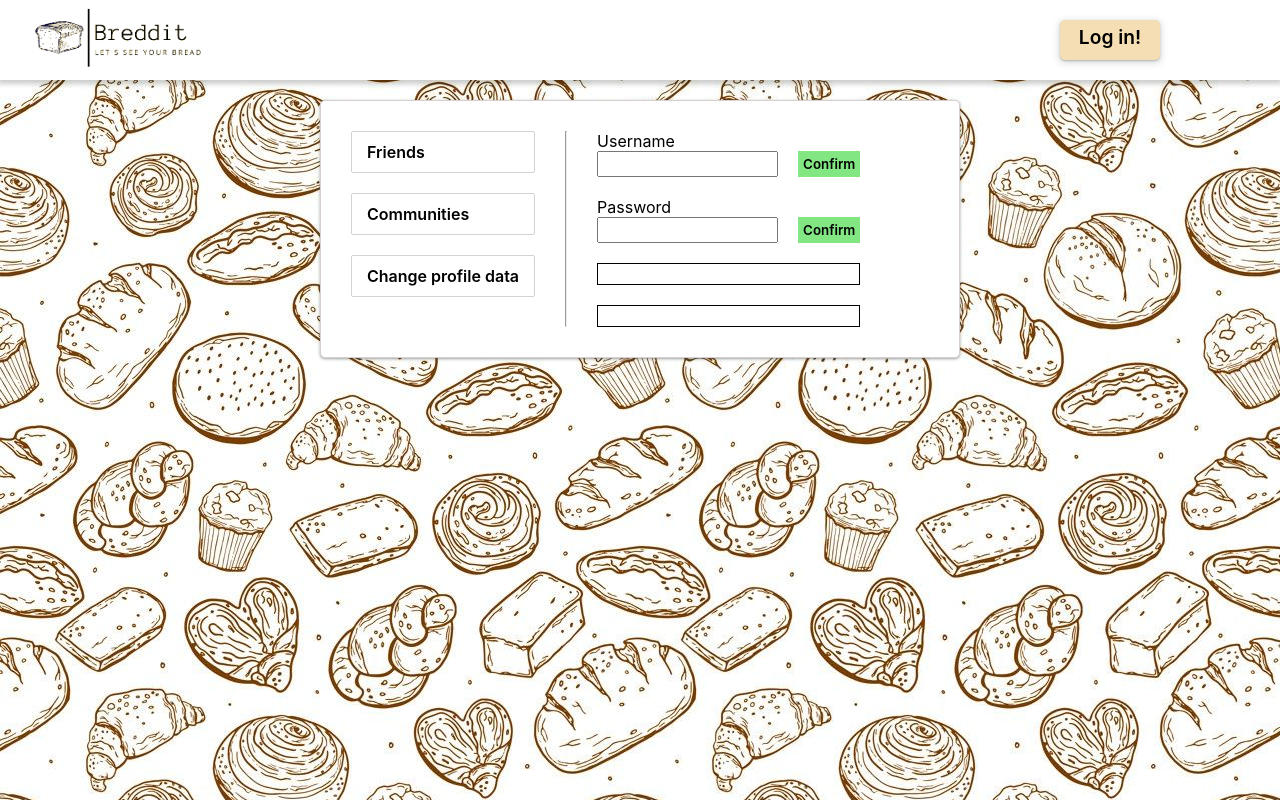
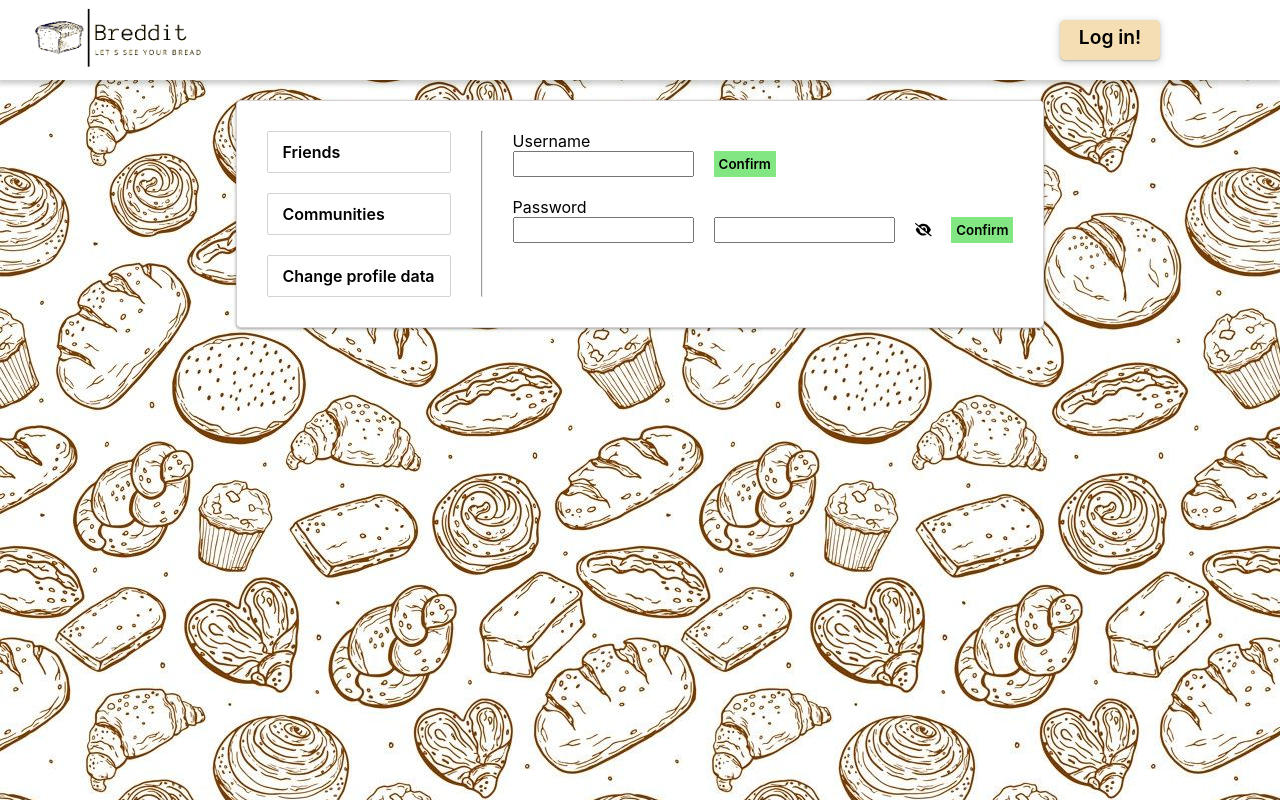
Before and after one commit to Sawarz/breddit, a React (Create React App) app: page /#/profile/change-profile-data in a window 1280 px wide. Built offline with nearby package versions, Linux system fonts and the light colour scheme; no server answers; the HTML template or start-up script is replaced by a standard one.

Commit message:
Add error handling and password confirmation

```diff
--- a/src/components/profile/options/changeData/ChangeData.tsx
+++ b/src/components/profile/options/changeData/ChangeData.tsx
@@ -3,27 +3,37 @@ import FirebaseCore from '../../../../firebase/FirebaseCore'
 import Firebase from '../../../../firebase/Firebase'
 import styles from './changedata.module.css'
 import { updatePassword } from 'firebase/auth'
-
-type InfoMessage = {
-  type: "error" | "confirm",
-  value: string
-}
+import ErrorMessage from './messages/ErrorMessage'
+import ConfirmMessage from './messages/ConfirmMessage'
+import { FontAwesomeIcon } from '@fortawesome/react-fontawesome'
+import { faE, faEye, faEyeSlash } from '@fortawesome/free-solid-svg-icons'
 
 export default function ChangeData() {
   const [userID, setUserID] = useState<string | undefined>(FirebaseCore.auth.currentUser?.uid);
-  const [errorMessage, setErrorMessage] = useState<string>("");
-  const [confirmMessage, setConfirmMessage] = useState<string>("");
-  const [infoMessages, setInfoMessages] = useState<InfoMessage[]>()
+  const [errorMessage, setErrorMessage] = useState<string | undefined>();
+  const [confirmMessage, setConfirmMessage] = useState<string | undefined>();
   async function changeNickname() {
 
   }
 
   const usernameRef = useRef<HTMLInputElement>(null);
   const passwordRef = useRef<HTMLInputElement>(null);
+  const confirmPasswordRef = useRef<HTMLInputElement>(null);
 
   useEffect(() => {
     setUserID(FirebaseCore.auth.currentUser?.uid)
   });
+
+  useEffect(() => {
+    if(confirmMessage)
+      setErrorMessage(undefined);
+  }, [confirmMessage])
+
+  useEffect(() => {
+    if(errorMessage)
+      setConfirmMessage(undefined);
+  }, [errorMessage])
+
 
   return (
     <div className={styles.tab}>
@@ -34,8 +44,10 @@ export default function ChangeData() {
           <button className={styles.confirmButton} onClick={() => {
             if (usernameRef.current?.value && userID) {
               let inputValue = usernameRef.current?.value;
-              if (inputValue.length > 3)
-                Firebase.user.update(userID, "username", usernameRef.current?.value)
+              if (inputValue.length > 3){
+                Firebase.user.update(userID, "username", usernameRef.current?.value);
+                setConfirmMessage(`Username succesfully set to ${usernameRef.current.value}`);
+              }
               else
                 setErrorMessage("Username should be at least 3 characters long!")
             }
@@ -46,21 +58,37 @@ export default function ChangeData() {
       <div className={styles.interface}>
       <div>Password</div>
         <div className={styles.subInterface}>
-          <input ref={passwordRef}></input>
+          <input ref={passwordRef} type="password"></input>
+          <input ref={confirmPasswordRef} type="password"></input>
+          <button className={styles.toggleVisibilityButton} onClick={() => {
+            if (passwordRef.current?.type === "password") {
+              passwordRef.current.type = "text"
+              confirmPasswordRef.current!.type = "text"
+            }
+            else {
+              passwordRef.current!.type = "password"
+              confirmPasswordRef.current!.type = "password"
+            }
+
+          }}><FontAwesomeIcon icon={faEyeSlash}/></button>
           <button className={styles.confirmButton} onClick={() => {
+            if (passwordRef.current?.value === confirmPasswordRef.current?.value) {
               if(passwordRef.current?.value && FirebaseCore.auth.currentUser)
                 updatePassword(FirebaseCore.auth.currentUser, passwordRef.current.value).then(() => {
                   setConfirmMessage("Password successfully changed!")
                 }).catch((error) => {
-                console.log(error)
                   if(error.code === "auth/weak-password")
                     setErrorMessage("Password should be at least 6 characters");
                 });
+            }
+            else
+            setErrorMessage("Passwords do not match!");
+
           }}>Confirm</button>
         </div>
       </div>
-      <div className={styles.errorMessage}>{errorMessage}</div>
-      <div className={styles.confirmMessage}>{confirmMessage}</div>
+      {errorMessage ? <ErrorMessage message={errorMessage} setErrorMessage={setErrorMessage} /> : null}
+      {confirmMessage ? <ConfirmMessage message={confirmMessage} setConfirmMessage={setConfirmMessage} /> : null}
     </div>
   )
 }
--- a/src/components/profile/options/changeData/changedata.module.css
+++ b/src/components/profile/options/changeData/changedata.module.css
@@ -21,7 +21,18 @@
 }
 
 .errorMessage, .confirmMessage{
+    position: fixed;
+    top: 150px;
+    right: 100px;
     padding: 10px;
-    border: 1px solid black;
     background-color: white;
 }
+
+.errorMessage{
+    background-color: rgb(255, 117, 117);
+}
+
+.toggleVisibilityButton{
+    cursor: pointer;
+    background-color: transparent;
+}
```
Lines whose indentation alone changed are shown as unchanged.
